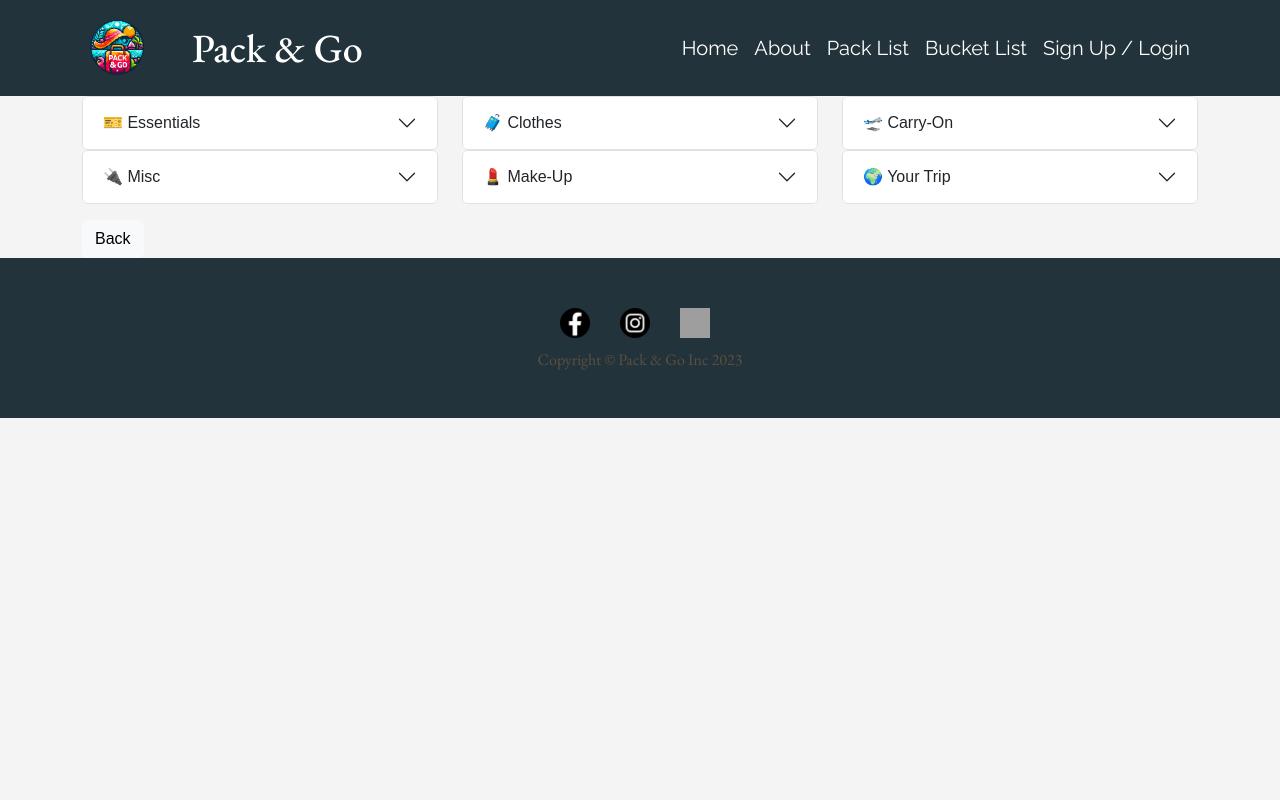
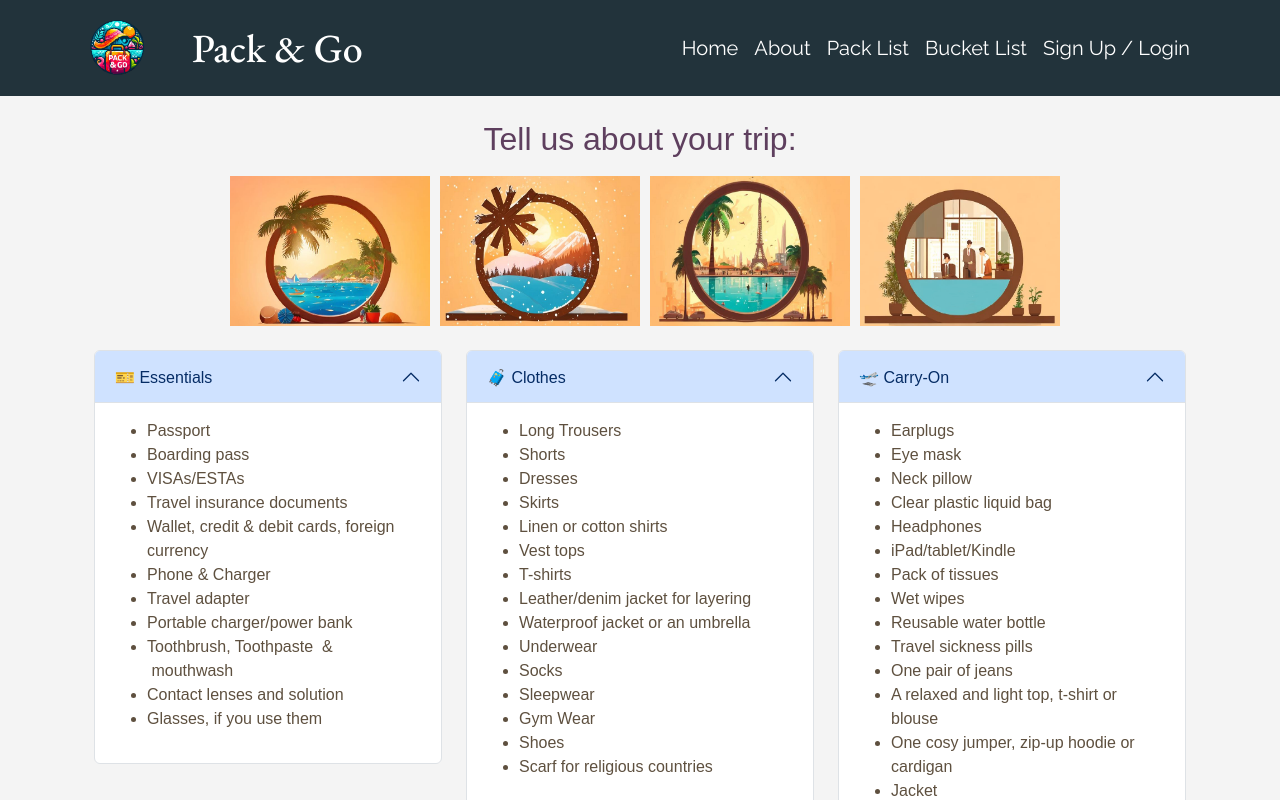
Before and after one commit to movi1/TravelBucketList, a React (Create React App) app: page /pack-list in a window 1280 px wide. Both pictures are taken after a click on the button "Snow". Shown: the top 800 px of the page. Built offline with nearby package versions, Linux system fonts and the light colour scheme; grey boxes are pictures that could not be loaded; a web font is replaced by a local one.

Commit message:
Completed packing list
- Improved page by splitting out accordion and destination components
- Added Content
- User can now print checklist

Future Improvements:
- Ability to add or remove items from list

```diff
--- /dev/null
+++ b/src/components/pack-list/accordion.js
@@ -0,0 +1,48 @@
+import React from 'react';
+import { Accordion, Container, Row, Col, Button } from 'react-bootstrap';
+
+const AccordionComponent = ({ activeKey, handleAccordionChange, handleGoBack, handlePrint, printing, essentialsData }) => {
+    const categories = ["🎫 Essentials", "🧳 Clothes", "🛫 Carry-On", "🔌 Misc", "💄 Make-Up", "🌍 Your Trip"];
+
+  return (
+    <Container>
+      <Row>
+        {categories.map((category, index) => (
+          <Col key={index} md={4}>
+            <Accordion
+              activeKey={activeKey === index.toString() ? activeKey : undefined}
+              onSelect={handleAccordionChange}
+              defaultActiveKey={categories.map((_, i) => i.toString())}
+              allowToggle={true}
+            >
+              <Accordion.Item eventKey={index.toString()}>
+                <Accordion.Header>{category}</Accordion.Header>
+                <Accordion.Body>
+                  <ul>
+                    {essentialsData && essentialsData[category] ? (
+                      essentialsData[category].map((item, itemIndex) => (
+                        <li key={itemIndex}>{item}</li>
+                      ))
+                    ) : null}
+                  </ul>
+                </Accordion.Body>
+              </Accordion.Item>
+            </Accordion>
+          </Col>
+        ))}
+      </Row>
+      <Row>
+        <Col>
+          <Button variant="light" onClick={handleGoBack} className="mt-3">Back</Button>
+        </Col>
+        <Col>
+          <Button variant="light" onClick={handlePrint} className="mt-3 mx-auto" disabled={printing}>
+            {printing ? 'Printing...' : 'Print Checklist'}
+          </Button>
+        </Col>
+      </Row>
+    </Container>
+  );
+};
+
+export default AccordionComponent;
--- /dev/null
+++ b/src/components/pack-list/destination.js
@@ -0,0 +1,115 @@
+// destination.js
+import React from 'react';
+
+const Destination = ({ handleDestinationSelect, handleHover, handleLeave }) => {
+  const iconStyle = {
+    width: '200px',
+    height: '150px',
+    margin: '5px',
+    background: 'none',
+    border: 'none',
+    padding: 0,
+    position: 'relative',
+  };
+
+  const tooltipStyle = {
+    position: 'absolute',
+    top: '100%',
+    left: '50%',
+    transform: 'translateX(-50%)',
+    background: '#333',
+    color: '#fff',
+    padding: '5px',
+    borderRadius: '5px',
+    opacity: 0,
+    transition: 'opacity 0.3s ease',
+  };
+
+  const handleHoverEffect = (event) => {
+    const tooltip = event.currentTarget.querySelector('.tooltip');
+    tooltip.style.opacity = 1;
+  };
+
+  const handleLeaveEffect = (event) => {
+    const tooltip = event.currentTarget.querySelector('.tooltip');
+    tooltip.style.opacity = 0;
+  };
+
+  return (
+    <div style={{ display: 'flex', flexDirection: 'column', alignItems: 'center' }}>
+      <h2 className="tell-us-text">Tell us about your trip:</h2>
+      <div style={{ display: 'flex', flexDirection: 'row' }}>
+        <button
+          onClick={() => handleDestinationSelect('Sun')}
+          onMouseEnter={(e) => {
+            handleHover(e);
+            handleHoverEffect(e);
+          }}
+          onMouseLeave={(e) => {
+            handleLeave(e);
+            handleLeaveEffect(e);
+          }}
+          style={iconStyle}
+        >
+          <img src="/images/suntrim.png" alt="Sun" style={iconStyle} />
+          <div className="tooltip" style={tooltipStyle}>
+            Sun
+          </div>
+        </button>
+        <button
+          onClick={() => handleDestinationSelect('Snow')}
+          onMouseEnter={(e) => {
+            handleHover(e);
+            handleHoverEffect(e);
+          }}
+          onMouseLeave={(e) => {
+            handleLeave(e);
+            handleLeaveEffect(e);
+          }}
+          style={iconStyle}
+        >
+          <img src="/images/snowtrim.png" alt="Snow" style={iconStyle} />
+          <div className="tooltip" style={tooltipStyle}>
+            Snow
+          </div>
+        </button>
+        <button
+          onClick={() => handleDestinationSelect('City')}
+          onMouseEnter={(e) => {
+            handleHover(e);
+            handleHoverEffect(e);
+          }}
+          onMouseLeave={(e) => {
+            handleLeave(e);
+            handleLeaveEffect(e);
+          }}
+          style={iconStyle}
+        >
+          <img src="/images/citytrim.png" alt="City Break" style={iconStyle} />
+          <div className="tooltip" style={tooltipStyle}>
+            City
+          </div>
+        </button>
+        <button
+          onClick={() => handleDestinationSelect('Business')}
+          onMouseEnter={(e) => {
+            handleHover(e);
+            handleHoverEffect(e);
+          }}
+          onMouseLeave={(e) => {
+            handleLeave(e);
+            handleLeaveEffect(e);
+          }}
+          style={iconStyle}
+        >
+          <img src="/images/officetrim.png" alt="Business" style={iconStyle} />
+          <div className="tooltip" style={tooltipStyle}>
+            Business
+          </div>
+        </button>
+      </div>
+    </div>
+  );
+};
+
+export default Destination;
--- a/src/components/pack-list/essentials.json
+++ b/src/components/pack-list/essentials.json
@@ -2,38 +2,94 @@
   "🎫 Essentials": [
     "Passport",
     "Boarding pass",
-    "Any VISAs/ESTAs you might need",
+    "VISAs/ESTAs",
     "Travel insurance documents",
-    "Wallet, credit & debit cards, foreign currency"
+    "Wallet, credit & debit cards, foreign currency",
+    "Phone & Charger",
+    "Travel adapter",
+    "Portable charger/power bank",
+    "Toothbrush, Toothpaste  &  mouthwash",
+    "Contact lenses and solution",
+    "Glasses, if you use them"
+
 
   ],
   "🧳 Clothes": [
-    "Painkillers",
-    "Pack of tissues",
-    "Wet wipes"
+    "Long Trousers",
+    "Shorts",
+    "Dresses",
+    "Skirts",
+    "Linen or cotton shirts",
+    "Vest tops",
+    "T-shirts",
+    "Leather/denim jacket for layering",
+    "Waterproof jacket or an umbrella",
+    "Underwear",
+    "Socks",
+    "Sleepwear",
+    "Gym Wear",
+    "Shoes",
+    "Scarf for religious countries"
+
 
   ],
   "🛫 Carry-On": [
     "Earplugs",
     "Eye mask",
-    "Neck pillow"
+    "Neck pillow",
+    "Clear plastic liquid bag",
+    "Headphones",
+    "iPad/tablet/Kindle",
+    "Pack of tissues",
+    "Wet wipes",
+    "Reusable water bottle",
+    "Travel sickness pills",
+    "One pair of jeans",
+    "A relaxed and light top, t-shirt or blouse",
+    "One cosy jumper, zip-up hoodie or cardigan",
+    "Jacket",
+    "Cosy socks for long haul flights",
+    "Hand cream/cuticle oil",
+    "Hand sanitiser"
+
 
  ],
  "🔌 Misc": [
-  "Phone",
-  "Phone charger",
-  "Travel plug adapter",
-  "Portable charger/power bank",
-  "Headphones",
-  "iPad/tablet/Kindle"
-
+  "Painkillers (paracetamol, ibuprofen etc.)",
+  "Plasters and blister plasters",
+  "Any daily medication",
+  "Hayfever tablets",
+  "Insect repellent",
+  "Insect bite relief cream",
+  "Imodium",
+  "Buscopan",
+  "Hydration salts",
+  "Jewellery",
+  "Leather crossbody bag"
 ],
 "💄 Make-Up": [
- "Lipstick",
- "Eyeshadow"
+  "Shower gel",
+  "Body lotion",
+  "Deodorant",
+  "Perfume/body spray",
+  "Razor/shaving foam",
+  "Shampoo",
+  "Conditioner",
+  "Hair brush",
+  "Hairdryer",
+  "Hair bands",
+  "Nail polish/top coat/base coat",
+  "Nail polish remover",
+  "Moisturiser",
+  "Lip balm",
+  "Mascara",
+  "Eyeshadow",
+  "Eyeliner",
+  "Bronzer",
+  "Blush"
+
 
 ],
 "🌍 Your Trip": [
- "Logic goes here - be brave"
 ]
 }
--- a/src/components/pack-list/pack-list.css
+++ b/src/components/pack-list/pack-list.css
@@ -1,10 +1,21 @@
 /* pack-list.css */
 
 /* Center the container */
-.accordion-container {
-  display: flex;
+.pack-list-container {
+  border: none; /* Set border to none to hide the container border */
+  background-color: transparent; /* Set background color to transparent */
   justify-content: center;
+  align-items: center; /* Align items in the center */
+  outline: none; /* Remove default outline on focus */
 }
+
+/* Hide the borders of the custom-width-container class */
+.custom-width-container {
+  border: none; /* Set border to none to hide the container border */
+  background-color: transparent; /* Set background color to transparent */
+  width: 300px; /* Adjust as needed */
+}
+
 
 /* Disable user selection on accordion cards */
 .accordion-button {
@@ -53,3 +64,13 @@ p, li, ul {
 .button:hover {
   background-color: #423634; /* Change color on hover */
 }
+
+/* Adjusted focus styles for accordion button */
+.accordion-button:focus {
+  outline: none; /* Remove default outline */
+  box-shadow: 0 0 0 0.25rem #C6AC8F; /* Set your desired shadow color */
+}
+
+.tell-us-text {
+  color: #5e3f5e; /* Set the desired text color */
+}
--- a/src/components/pack-list/pack-list.jsx
+++ b/src/components/pack-list/pack-list.jsx
@@ -1,17 +1,39 @@
 import React, { useState } from 'react';
 import './pack-list.css';
-import { Accordion, Container, Row, Col, Button } from 'react-bootstrap';
+import Destination from './destination';
+import AccordionComponent from './accordion';
 import 'bootstrap/dist/css/bootstrap.min.css';
+import { Container, Row, Col } from 'react-bootstrap';
 import essentialsData from './essentials.json';
 
 function PackList() {
   const [selectedDestination, setSelectedDestination] = useState(null);
   const [activeKey, setActiveKey] = useState(null);
-  const [showAccordion, setShowAccordion] = useState(false);
 
-  const handleDestinationSelect = (destination) => {
-    setSelectedDestination(destination);
-    setShowAccordion(true); // Show accordion when a destination is selected
+  // Function to update essentialsData based on the selected destination
+  const updateEssentialsData = (destination) => {
+    const commonSections = { ...essentialsData };
+
+    switch (destination) {
+      case 'Sun':
+        commonSections["🌍 Your Trip"] = ["Sunscreen", "Sunglasses", "Beachwear", "Dry Bag", "Beach towel", "After Sun"
+        ];
+        break;
+      case 'Snow':
+        commonSections["🌍 Your Trip"] = ["Winter coat", "Snow boots", "Thermal layers"];
+        break;
+      case 'City':
+        commonSections["🌍 Your Trip"] = ["City map", "Comfortable shoes", "Camera"];
+        break;
+      case 'Business':
+        commonSections["🌍 Your Trip"] = ["Business attire", "Laptop", "Presentation materials"];
+        break;
+      default:
+        commonSections["🌍 Your Trip"] = [];
+        break;
+    }
+
+    return commonSections;
   };
 
   const handleAccordionChange = (newActiveKey) => {
@@ -20,142 +42,48 @@ function PackList() {
 
   const handleGoBack = () => {
     setSelectedDestination(null);
-    setShowAccordion(false); // Hide accordion when going back
   };
 
-  const renderDestinationSelection = () => {
-    const iconStyle = {
-      width: '200px',
-      height: '150px',
-      margin: '5px',
-      background: 'none',
-      border: 'none',
-      padding: 0,
-      position: 'relative', // Set position to relative for positioning the tooltip
+  const handleDestinationSelect = (destination) => {
+    setSelectedDestination(destination);
+    setActiveKey(null); // Close the accordion when a new destination is selected
   };
 
-    const tooltipStyle = {
-      position: 'absolute',
-      top: '100%', // Position the tooltip below the button
-      left: '50%', // Center the tooltip horizontally
-      transform: 'translateX(-50%)',
-      background: '#333',
-      color: '#fff',
-      padding: '5px',
-      borderRadius: '5px',
-      opacity: 0, // Initially hide the tooltip
-      transition: 'opacity 0.3s ease', // Add a transition for a smooth fade-in effect
-    };
-
-    const handleHover = (event) => {
-      const tooltip = event.currentTarget.querySelector('.tooltip');
-      tooltip.style.opacity = 1;
-    };
-
-    const handleLeave = (event) => {
-      const tooltip = event.currentTarget.querySelector('.tooltip');
-      tooltip.style.opacity = 0;
+  const handlePrint = () => {
+    window.print();
   };
 
   return (
-      <div style={{ display: 'flex', flexDirection: 'column', alignItems: 'center' }}>
-        <h2>Tell us about your trip:</h2>
-        <div style={{ display: 'flex', flexDirection: 'row' }}>
-          <button
-            onClick={() => handleDestinationSelect('Sun')}
-            onMouseEnter={handleHover}
-            onMouseLeave={handleLeave}
-            style={iconStyle}
-          >
-            <img src="/images/suntrim.png" alt="Sun" style={iconStyle} />
-            <div className="tooltip" style={tooltipStyle}>
-              Sun
-            </div>
-          </button>
-          <button
-            onClick={() => handleDestinationSelect('Snow')}
-            onMouseEnter={handleHover}
-            onMouseLeave={handleLeave}
-            style={iconStyle}
-          >
-            <img src="/images/snowtrim.png" alt="Snow" style={iconStyle} />
-            <div className="tooltip" style={tooltipStyle}>
-              Snow
-            </div>
-          </button>
-          <button
-            onClick={() => handleDestinationSelect('City')}
-            onMouseEnter={handleHover}
-            onMouseLeave={handleLeave}
-            style={iconStyle}
-          >
-            <img src="/images/citytrim.png" alt="City" style={iconStyle} />
-            <div className="tooltip" style={tooltipStyle}>
-              City
-            </div>
-          </button>
-          <button
-            onClick={() => handleDestinationSelect('Business')}
-            onMouseEnter={handleHover}
-            onMouseLeave={handleLeave}
-            style={iconStyle}
-          >
-            <img src="/images/officetrim.png" alt="Business" style={iconStyle} />
-            <div className="tooltip" style={tooltipStyle}>
-              Business
-            </div>
-          </button>
-        </div>
-      </div>
-    );
-  };
-
-  const renderAccordion = () => {
-    try {
-      const categories = Object.keys(essentialsData);
-
-      return (
-        <Container>
-          <Row>
-            {categories.map((category, index) => (
-              <Col key={index} md={4}>
-                <Accordion
-                  activeKey={activeKey === index.toString() ? activeKey : undefined}
-                  onSelect={handleAccordionChange}
-                  defaultActiveKey={null}
-                  alwaysOpen
-                  allowToggle={true}
-                >
-                  <Accordion.Item eventKey={index.toString()}>
-                    <Accordion.Header>{category}</Accordion.Header>
-                    <Accordion.Body>
-                      <ul>
-                        {essentialsData[category].map((item, itemIndex) => (
-                          <li key={itemIndex}>{item}</li>
-                        ))}
-                      </ul>
-                    </Accordion.Body>
-                  </Accordion.Item>
-                </Accordion>
-              </Col>
-            ))}
-          </Row>
+    <div className="main-container">
+      <Container className="custom-container mt-4 pack-list-container custom-width-container">
         <Row>
           <Col>
-              <Button variant="light" onClick={handleGoBack} className="mt-3">Back</Button> {/* Back button */}
+            <Destination
+              handleDestinationSelect={handleDestinationSelect}
+              handleHover={() => {}}
+              handleLeave={() => {}}
+            />
           </Col>
         </Row>
       </Container>
-      );
-    } catch (error) {
-      console.error('Error in PackList component:', error.message);
-      return <div>Error loading essentials data. Please check the data format.</div>;
-    }
-  };
 
-  return (
-    <div>
-      {selectedDestination ? renderAccordion() : renderDestinationSelection()}
+      <Container className="custom-container mt-4 pack-list-container">
+        <Row>
+          <Col>
+            {selectedDestination ? (
+              <AccordionComponent
+                id="accordion-section"
+                activeKey={activeKey}
+                handleAccordionChange={handleAccordionChange}
+                handleGoBack={handleGoBack}
+                handlePrint={handlePrint}
+                printing={false}
+                essentialsData={updateEssentialsData(selectedDestination)}
+              />
+            ) : null}
+          </Col>
+        </Row>
+      </Container>
     </div>
   );
 }
```
Lines whose indentation alone changed are shown as unchanged.
